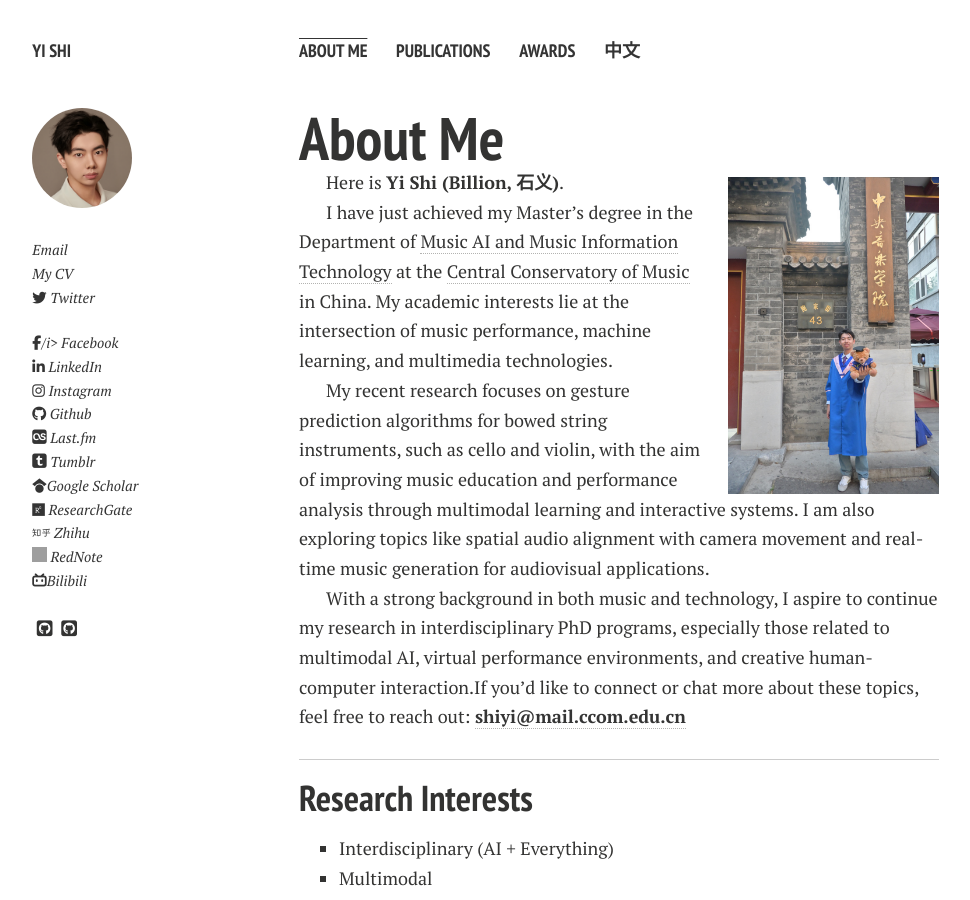
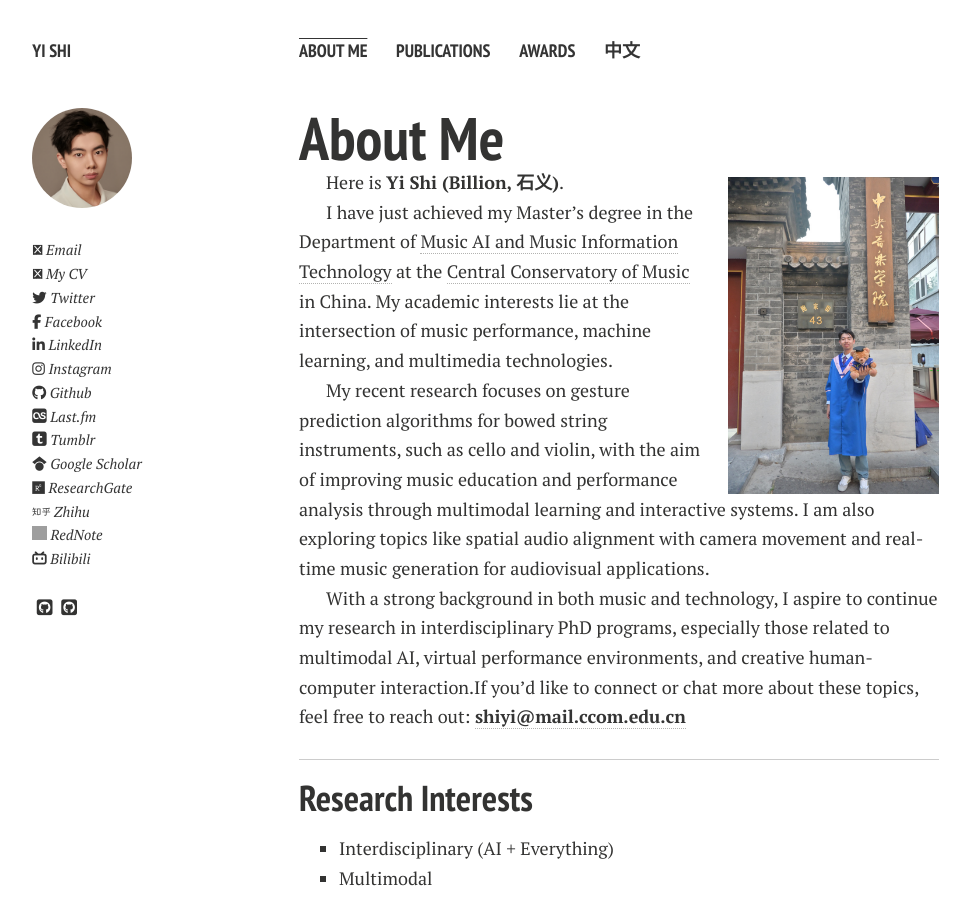
Before and after one commit to shiyi099/homepage, a Jekyll site: the page built from index.md, in a window 1280 px wide and 900 px high. Shown: the whole window, without its empty margins (21-991 px from the left). Built offline with Jekyll 4.4.1, drawn with Linux system fonts in a browser that asks for light colours; nearby versions of some CDN libraries; comment, search, counter and statistics services are not loaded; a style sheet for code colours, icons or effects is not loaded; our own code applies the rules of GitHub Pages for plain Markdown files; grey boxes are pictures that could not be loaded.

Commit message:
Update author-bio.html

```diff
--- a/_includes/author-bio.html
+++ b/_includes/author-bio.html
@@ -4,17 +4,17 @@
 
 <p>{{ site.owner.bio }}</p>
 
-{% if site.owner.email %}<p style="text-indent:0;margin-top:1.5em;"><a href="mailto:{{ site.owner.email }}" target="_blank"><FontAwesomeIcon :icon="byPrefixAndName.fadl['square-envelope']" /> Email</a></p>{% endif %}
+{% if site.owner.email %}<p style="text-indent:0;margin-top:1.5em;"><a href="mailto:{{ site.owner.email }}" target="_blank"><i class="fa-duotone fa-light fa-square-envelope"></i> Email</a></p>{% endif %}
 
-{% if site.owner.cv %}<p style="text-indent:0;"><a href="{{ site.owner.cv }}"><FontAwesomeIcon :icon="byPrefixAndName.fas['id-card']" /> My CV</a></p>{% endif %}
+{% if site.owner.cv %}<p style="text-indent:0;"><a href="{{ site.owner.cv }}"><i class="fa-duotone fa-light fa-id-card"></i> My CV</a></p>{% endif %}
 
-{% if site.owner.twitter %}<p style="text-indent:0;"><a href="https://twitter.com/{{ site.owner.twitter }}"><i class="fa-brands fa-twitter"></i><i> Twitter</a></p>{% endif %}
+{% if site.owner.twitter %}<p style="text-indent:0;"><a href="https://twitter.com/{{ site.owner.twitter }}"><i class="fa-brands fa-twitter"></i> Twitter</a></p>{% endif %}
 
-{% if site.owner.facebook %}<p style="text-indent:0;"><a href="https://facebook.com/{{ site.owner.facebook }}"><i class="fa-brands fa-facebook-f"></i></i>/i> Facebook</a></p>{% endif %}
+{% if site.owner.facebook %}<p style="text-indent:0;"><a href="https://facebook.com/{{ site.owner.facebook }}"><i class="fa-brands fa-facebook-f"></i> Facebook</a></p>{% endif %}
 
 {% if site.owner.google_plus %}<p style="text-indent:0;"><a href="{{ site.owner.google_plus }}"><i class="fa-google-plus-g"></i> Google+</a></p>{% endif %}
 
-{% if site.owner.linkedin %}<p style="text-indent:0;"><a href="https://linkedin.com/in/{{ site.owner.linkedin }}"><i class="fa-brands fa-linkedin-in"></i></i> LinkedIn</a></p>{% endif %}
+{% if site.owner.linkedin %}<p style="text-indent:0;"><a href="https://linkedin.com/in/{{ site.owner.linkedin }}"><i class="fa-brands fa-linkedin-in"></i> LinkedIn</a></p>{% endif %}
 
 {% if site.owner.instagram %}<p style="text-indent:0;"><a href="https://instagram.com/{{ site.owner.instagram }}"><i class="fab fa-instagram"></i> Instagram</a></p>{% endif %}
 
@@ -24,15 +24,15 @@
 
 {% if site.owner.tumblr %}<p style="text-indent:0;"><a href="https://{{ site.owner.tumblr }}.tumblr.com"><i class="icon-tumblr"></i> Tumblr</a></p>{% endif %}
 
-{% if site.owner.scholar%}<p style="text-indent:0;"><a href="{{ site.owner.scholar }}"><i class="fa-brands fa-google-scholar"></i>Google Scholar</a></p>{% endif %}
+{% if site.owner.scholar%}<p style="text-indent:0;"><a href="{{ site.owner.scholar }}"><i class="fa-brands fa-google-scholar"></i> Google Scholar</a></p>{% endif %}
 
 {% if site.owner.researchgate %}<p style="text-indent:0;"><a href="{{ site.owner.researchgate }}"><i class="fa-brands fa-researchgate"></i> ResearchGate</a></p>{% endif %}
 
-{% if site.owner.zhihu %}<p style="text-indent:0;"><a href="{{ site.owner.zhihu }}"><i class="fa-brands fa-zhihu"></i></i> Zhihu</a></p>{% endif %}
+{% if site.owner.zhihu %}<p style="text-indent:0;"><a href="{{ site.owner.zhihu }}"><i class="fa-brands fa-zhihu"></i> Zhihu</a></p>{% endif %}
 
 {% if site.owner.xiaohongshu %}<p style="text-indent:0;"><a href="https://www.xiaohongshu.com/user/profile/{{site.owner.xiaohongshu}}"><img src="https://caihanlin.com/images/logo/xiaohongshu.png" width="14.6" height="14.6"></i> RedNote</a></p>{% endif %}
 
-{% if site.owner.bilibili %}<p style="text-indent:0;"><a href="https://space.bilibili.com/{{ site.owner.bilibili }}"><i class="fa-brands fa-bilibili"></i></i>Bilibili</a></p>{% endif %}
+{% if site.owner.bilibili %}<p style="text-indent:0;"><a href="https://space.bilibili.com/{{ site.owner.bilibili }}"><i class="fa-brands fa-bilibili"></i> Bilibili</a></p>{% endif %}
 
 <!-- Lastly modified by Hanlin CAI in 2023/10/15 -->
 
```
